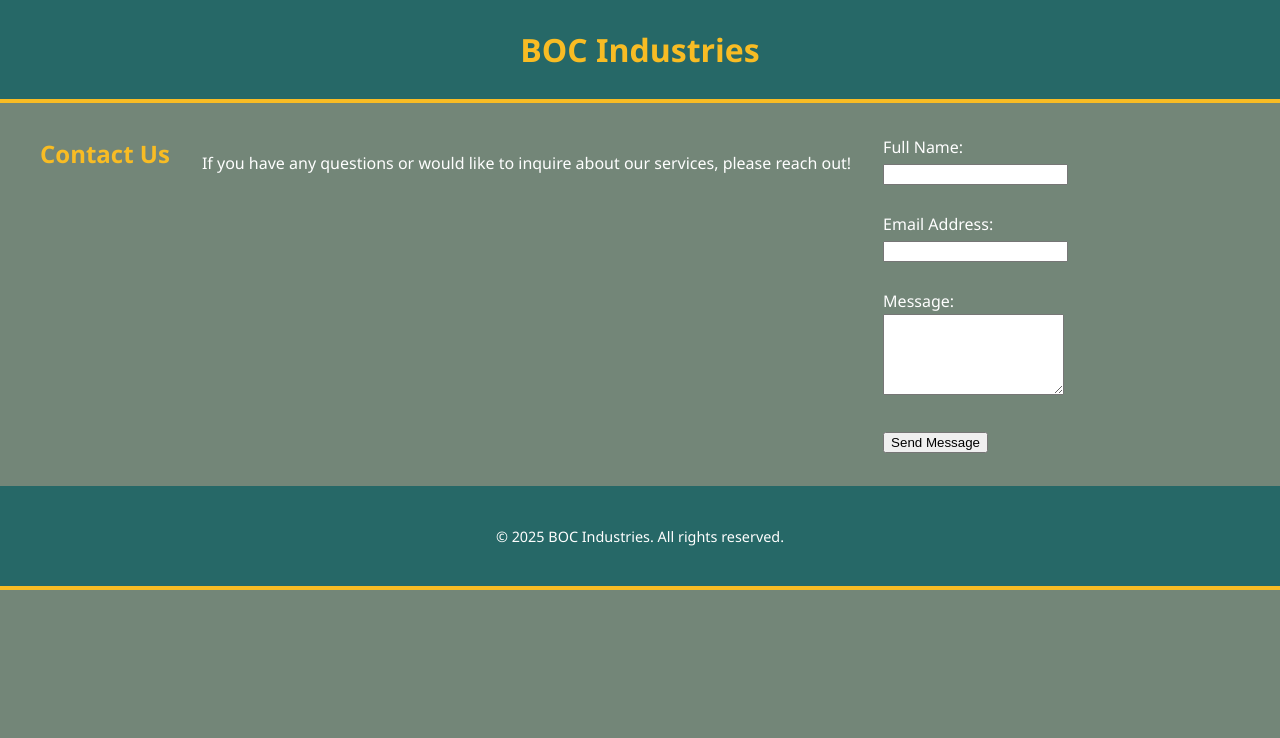
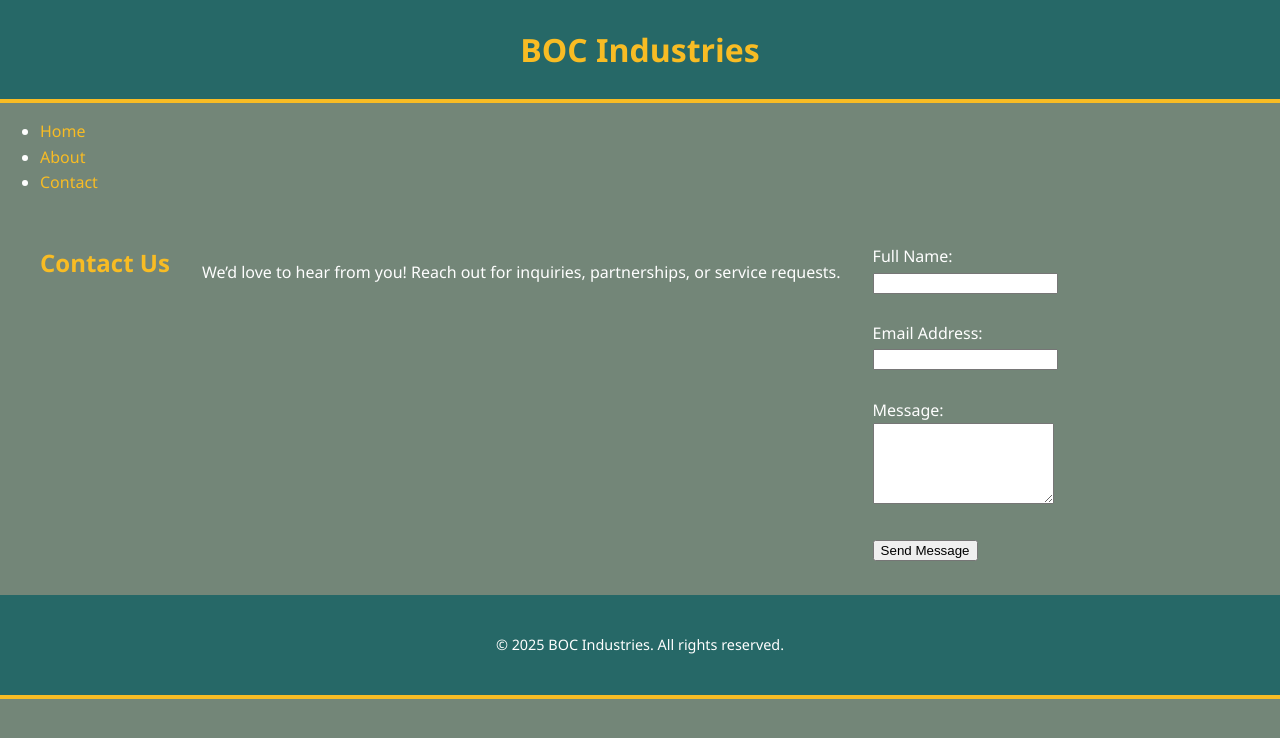
Before and after one commit to collinsbrain00/bocindustries, a plain HTML site: page contact.html in a window 1280 px wide. Drawn offline with Linux system fonts and the light colour scheme.

Commit message:
Update contact.html

```diff
--- a/contact.html
+++ b/contact.html
@@ -12,10 +12,18 @@
     <h1>BOC Industries</h1>
   </header>
 
+  <nav class="navbar">
+    <ul>
+      <li><a href="index.html">Home</a></li>
+      <li><a href="about.html">About</a></li>
+      <li><a href="contact.html" class="active">Contact</a></li>
+    </ul>
+  </nav>
+
   <main class="container">
     <section>
       <h2>Contact Us</h2>
-      <p>If you have any questions or would like to inquire about our services, please reach out!</p>
+      <p>We’d love to hear from you! Reach out for inquiries, partnerships, or service requests.</p>
       <form action="mailto:contact@bocindustries.com" method="post" enctype="text/plain">
         <label for="name">Full Name:</label><br />
         <input type="text" id="name" name="name" required /><br /><br />
```
